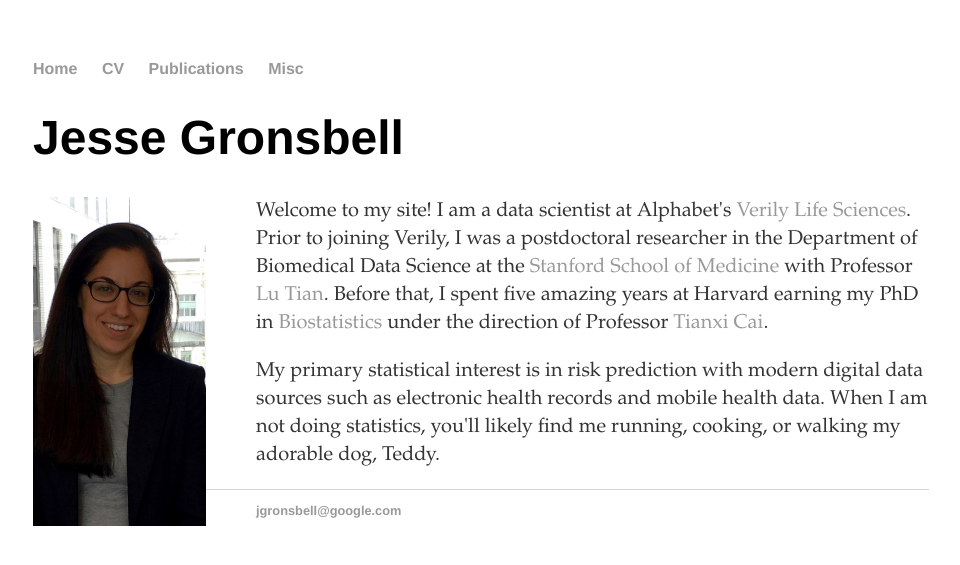
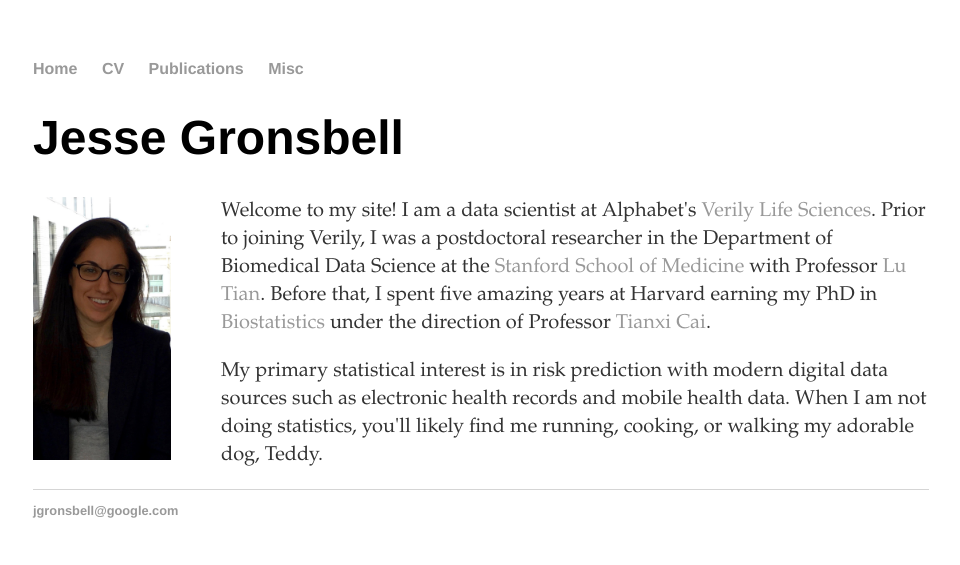
Before and after one commit to jgrons/old_website, a Jekyll site: the page built from index.html, in a window 1280 px wide. Shown: the top 565 px of the page, without its empty margins (159-1119 px from the left). Built offline with Jekyll 4.4.1, drawn with Linux system fonts in a browser that asks for light colours.

Commit message:
Update index.html

```diff
--- a/index.html
+++ b/index.html
@@ -6,7 +6,7 @@
 	<h1> Jesse Gronsbell </h1>
 	<div class="span2">
         <a href="../pics/IMG_1115.jpeg">
-            <img src="../pics/IMG_1115.jpeg" HEIGHT="329" WIDTH="173" align="left" style="margin:0px 50px 0px 0px"
+            <img src="../pics/IMG_1115.jpeg" HEIGHT="263" WIDTH="138" align="left" style="margin:0px 50px 0px 0px"
                   title="JG" alt="JG"/></a>
         </div>
 
```
